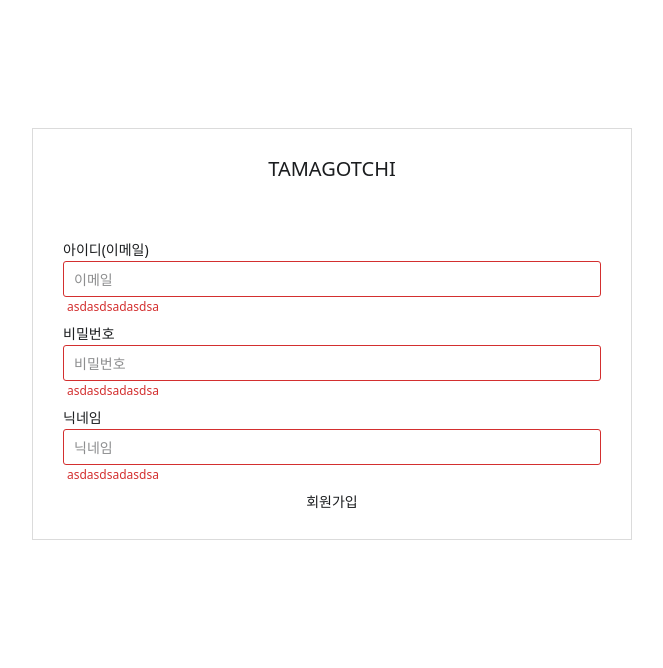
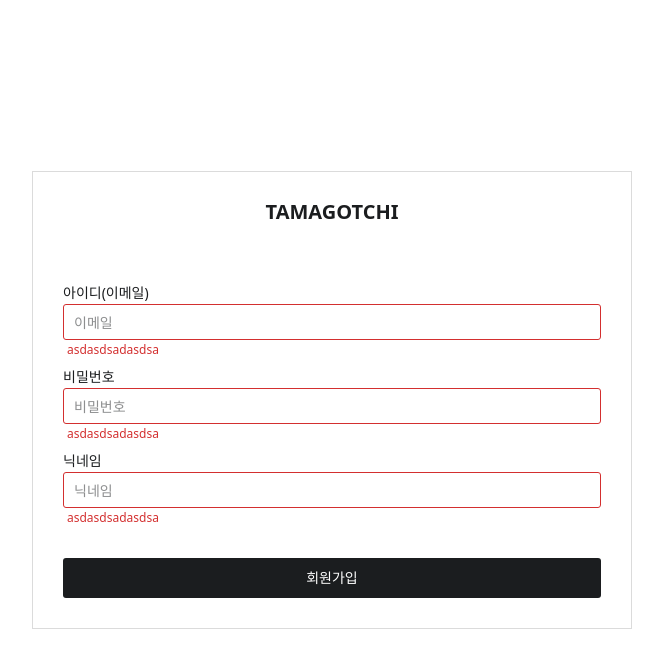
Before and after one commit to helloyoogs/tamagotchi, a Next.js app in the folder frontend/: page /containers/signup in a window 1280 px wide. Shown: the top 668 px of the page, without its empty margins (308-971 px from the left). Built offline with nearby package versions, Linux system fonts and the light colour scheme.

Commit message:
[FE] 공통 버튼 구현

```diff
--- a/frontend/src/app/@types/components.d.ts
+++ b/frontend/src/app/@types/components.d.ts
@@ -0,0 +1,6 @@
+import { ButtonHTMLAttributes } from "react";
+
+export interface CButtonProps extends ButtonHTMLAttributes<HTMLButtonElement> {
+  children: ReactNode;
+  className?: string;
+}
--- /dev/null
+++ b/frontend/src/app/component/_atoms/cButton.tsx
@@ -0,0 +1,12 @@
+import { FC } from "react";
+import { CButtonProps } from "@/app/@types/components";
+
+const CButton: FC<CButtonProps> = ({ children, className, ...props }) => {
+  return (
+    <button {...props} className={`cButton ${className}`}>
+      {children}
+    </button>
+  );
+};
+
+export default CButton;
--- a/frontend/src/app/containers/signup/page.tsx
+++ b/frontend/src/app/containers/signup/page.tsx
@@ -2,6 +2,7 @@
 import { ChangeEvent, FormEvent, useState } from "react";
 import { CInput } from "@/app/component/_atoms/cInput";
 import { UserApi } from "@/app/@types/api";
+import CButton from "@/app/component/_atoms/cButton";
 
 export default function SignUp() {
   const [form, setForm] = useState<UserApi>({
@@ -43,11 +44,14 @@ export default function SignUp() {
   ];
 
   return (
+    <div className={"h-full flex  justify-center items-center"}>
       <form
         onSubmit={handleSubmit}
-      className="flex flex-col gap-4 w-[600px] m-auto border border-[#DBDBDB] p-[30px] mt-[10%]"
+        className="flex flex-col gap-4 w-[600px] max-w-full border border-[#DBDBDB] p-[30px]"
       >
-      <p className={"mb-[50px] text-center text-[20px]"}>TAMAGOTCHI</p>
+        <p className={"mb-[50px] text-center text-[20px] font-semibold"}>
+          TAMAGOTCHI
+        </p>
         {fields.map(({ name, label, type = "text", placeholder }) => (
           <CInput.Field key={name} error={true}>
             <CInput.Label>{label}</CInput.Label>
@@ -61,7 +65,10 @@ export default function SignUp() {
             <CInput.ValidMessage>asdasdsadasdsa</CInput.ValidMessage>
           </CInput.Field>
         ))}
-      <button type="submit">회원가입</button>
+        <CButton type={"submit"} className={"mt-[20px]"}>
+          회원가입
+        </CButton>
       </form>
+    </div>
   );
 }
--- a/frontend/src/app/globals.css
+++ b/frontend/src/app/globals.css
@@ -1,8 +1,15 @@
 @import "tailwindcss";
 
 @layer base {
+    html, body {
+        @apply h-full
+    }
     * {
         @apply text-[#1B1D1F] text-[14px] leading-[100%];
+    }
+
+    .cButton {
+        @apply  bg-[#1B1D1F] text-[#FFFFFF] h-[40px] rounded-[3px];
     }
 
     button {
```
Lines whose indentation alone changed are shown as unchanged.
